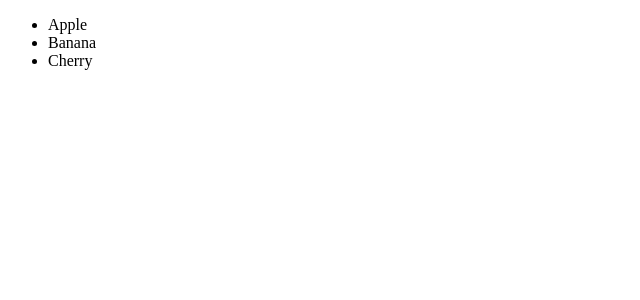
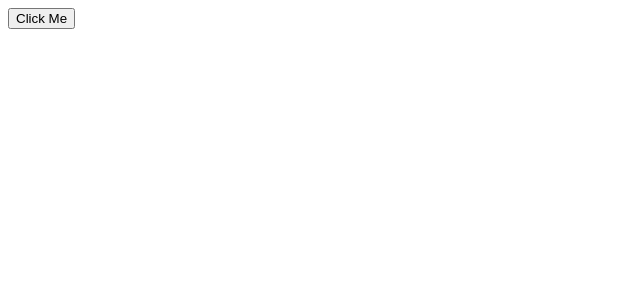
Before and after one commit to Hansetnaing/My-First-React, a React (Vite) app: page / in a window 1280 px wide. Shown: the top 300 px of the page, without its empty margins (0-640 px from the left). Built offline with nearby package versions, Linux system fonts and the light colour scheme.

Commit message:
Responding Event

```diff
--- a/src/App.jsx
+++ b/src/App.jsx
@@ -1,20 +1,14 @@
 import { use } from "react";
 import './App.css';
 
-const products = [
-  {'title': 'Apple', 'id': 1},
-  {'title': 'Banana', 'id': 2},
-  {'title': 'Cherry', 'id': 3},
-]
-
-export default function ShoppingApp() {
-  const listItems = products.map((product) => (
-    <li key={product.id}>
-      {product.title}
-    </li>
-  ));
+export default function App() {
+  function handleClick() {
+    alert("Button clicked!");
+  }
 
   return (
-    <ul>{listItems}</ul>
-  );
+    <button onClick={handleClick}>
+      Click Me
+    </button>
+  )
 }
```
